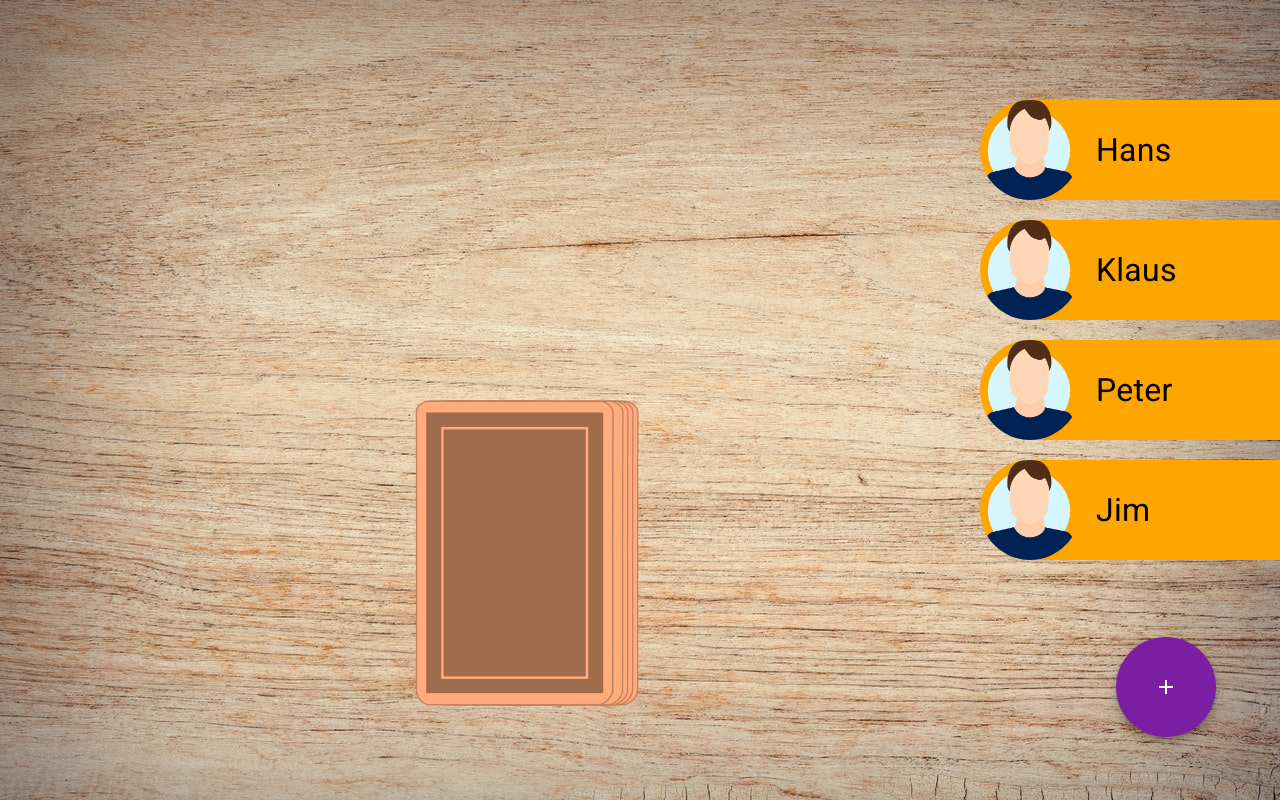
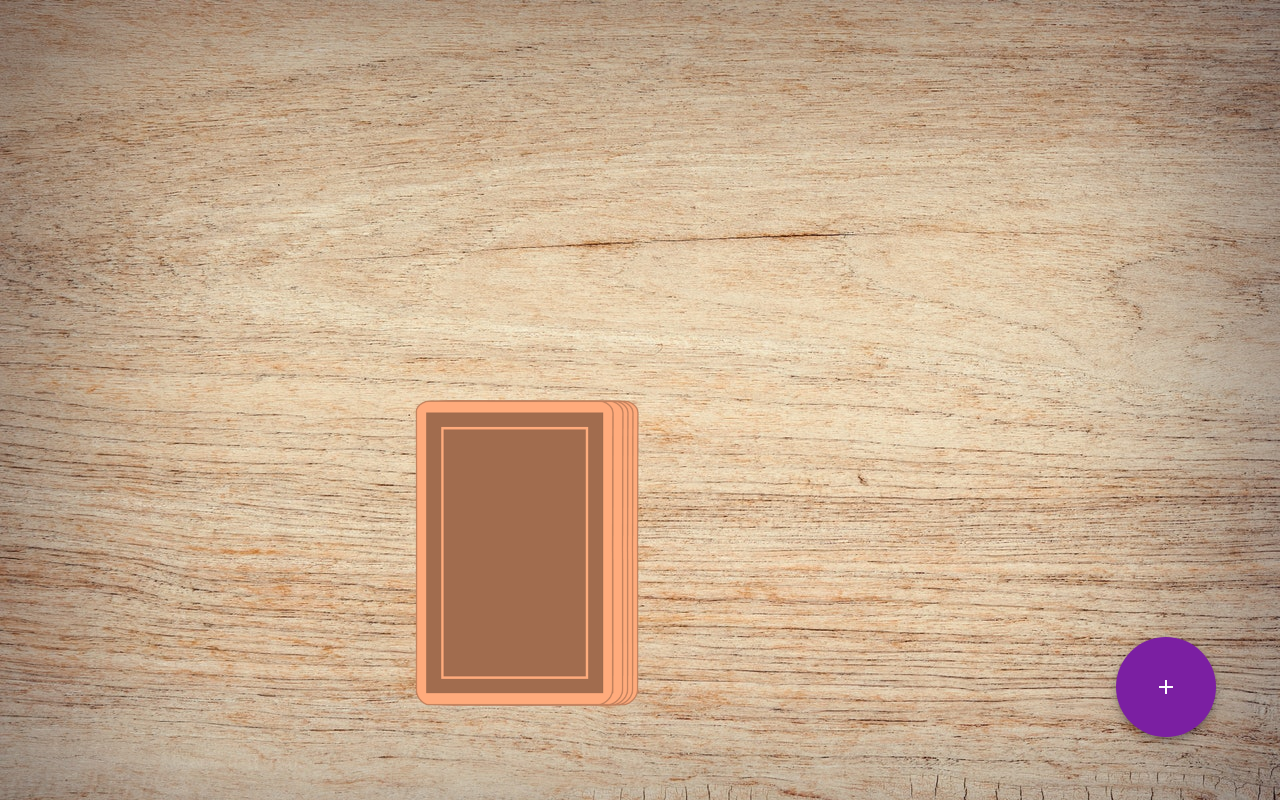
Before and after one commit to Zwogli/RingOfFire, an Angular app: page /game in a window 1280 px wide. Built offline with nearby package versions, Linux system fonts and the light colour scheme.

Commit message:
add add new player

```diff
--- a/src/app/dialog-add-player/dialog-add-player.component.html
+++ b/src/app/dialog-add-player/dialog-add-player.component.html
@@ -9,5 +9,5 @@
 
 <div mat-dialog-actions>
   <button mat-button >No Thanks</button>
-  <button mat-button (click)="onNoClick()" [mat-dialog-close]="" cdkFocusInitial>Ok</button>
+  <button mat-button (click)="onNoClick()" [mat-dialog-close]="name" cdkFocusInitial>Ok</button>
 </div>
--- a/src/app/game/game.component.ts
+++ b/src/app/game/game.component.ts
@@ -41,8 +41,9 @@
   openDialog(): void {
     const dialogRef = this.dialog.open(DialogAddPlayerComponent);
 
-    dialogRef.afterClosed().subscribe(result => {
-      console.log('The dialog was closed');
+    dialogRef.afterClosed().subscribe(name => {
+      this.game.players.push(name)
+      console.log('The dialog was closed ' + name);
     });
   }
 }
--- a/src/models/game.ts
+++ b/src/models/game.ts
@@ -1,5 +1,5 @@
 export class Game {
-  public players: string[] = ['Hans', 'Klaus', 'Peter', 'Jim']; // variable : validation, string[] = string typ of array
+  public players: string[] = []; // variable : validation, string[] = string typ of array
   public stack: string[] = [];
   public playedCard: string[] = [];
   public currentPlayer: number = 0;
```
